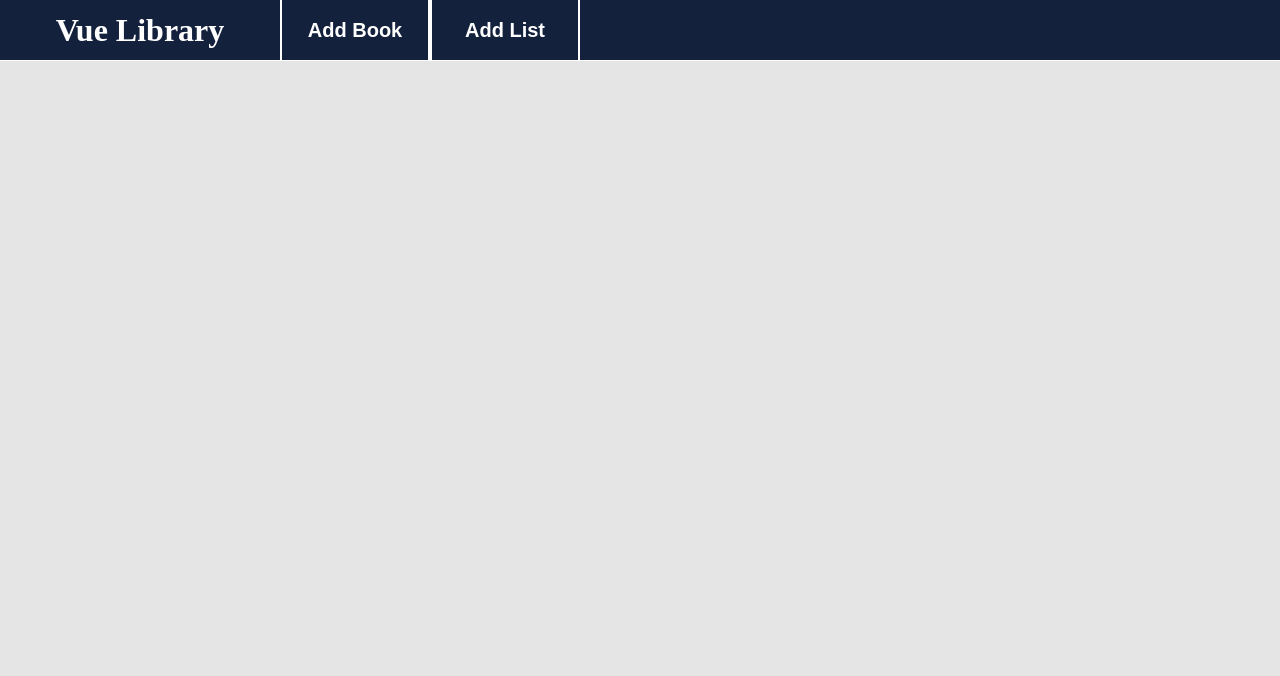
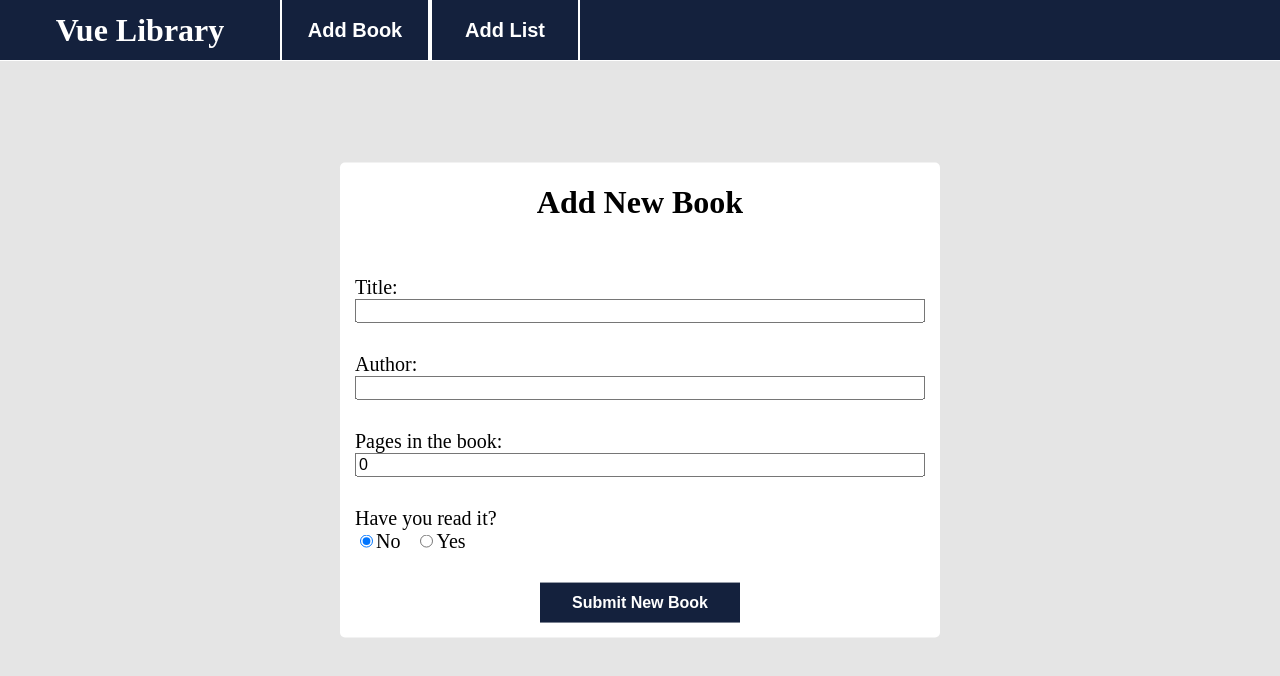
Before and after one commit to osechi3/library-project-vue, a Vue app: page / in a window 1280 px wide. Shown: the top 676 px of the page. Built offline with nearby package versions, Linux system fonts and the light colour scheme.

Commit message:
Creating basic structure for InputPrompt component

```diff
--- a/src/components/InputPrompt.vue
+++ b/src/components/InputPrompt.vue
@@ -1,12 +1,99 @@
 <template>
   <div id="container">
-
+    <h1 id="container-title">Add New Book</h1>
+    <br>
+    <div class="container-input">
+      <label class="labels" for="book-title">Title:</label>
+      <input id="book-title" v-model="newBook.title" type="text">
+    </div>
+    <div class="container-input">
+      <label class="labels" for="book-author">Author:</label>
+      <input id="book-author" v-model="newBook.author" type="text">
+    </div>
+    <div class="container-input">
+      <label class="labels" for="book-number-of-pages">Pages in the book:</label>
+      <input id="book-number-of-pages" v-model="newBook.numberOfPages" type="number">
+    </div>
+    <div class="container-input">
+      <label class="labels" for="book-is-read">Have you read it?</label>
+      <div id="book-is-read">
+        <input id="book-is-read-no" v-model="newBook.isRead" type="radio" value="no">
+        <label class="labels" for="boo-is-read-no">No</label>
+        <input id="book-is-read-yes" v-model="newBook.isRead" type="radio" value="yes">
+        <label class="labels" for="boo-is-read-yes">Yes</label>
+      </div>
+    </div>
+    <button id="btn-submit">Submit New Book</button>
   </div>
 </template>
 
 <script>
+export default {
+  data () {
+    return {
+      newBook: {
+        title: '',
+        author: '',
+        numberOfPages: 0,
+        isRead: 'no'
+      }
+    }
+  }
+}
 </script>
 
 <style scoped>
+  #container {
+    display: flex;
+    flex-direction: column;
 
+    position: absolute;
+    width: 600px;
+    top: 50%;
+    left: 50%;
+    transform: translate(-50%, -50%);
+
+    background-color: white;
+    border: 1px transparent;
+    border-radius: 5px;
+  }
+  #container-title {
+    text-align: center;
+  }
+
+  .labels {
+    margin-right: 15px;
+
+    font-size: 20px;
+  }
+
+  .container-input {
+    display: flex;
+    flex-direction: column;
+
+    margin: 15px;
+  }
+
+  input {
+    font-size: 16px;
+  }
+
+  #btn-submit {
+    align-self: center;
+    width: 200px;
+    height: 40px;
+    margin: 15px 0;
+
+    color: white;
+    font-size: 16px;
+    font-weight: bold;
+
+    background-color: #14213d;
+    border: none;
+  }
+  #btn-submit:hover {
+    color: black;
+
+    background-color: #fca311;
+  }
 </style>
```
